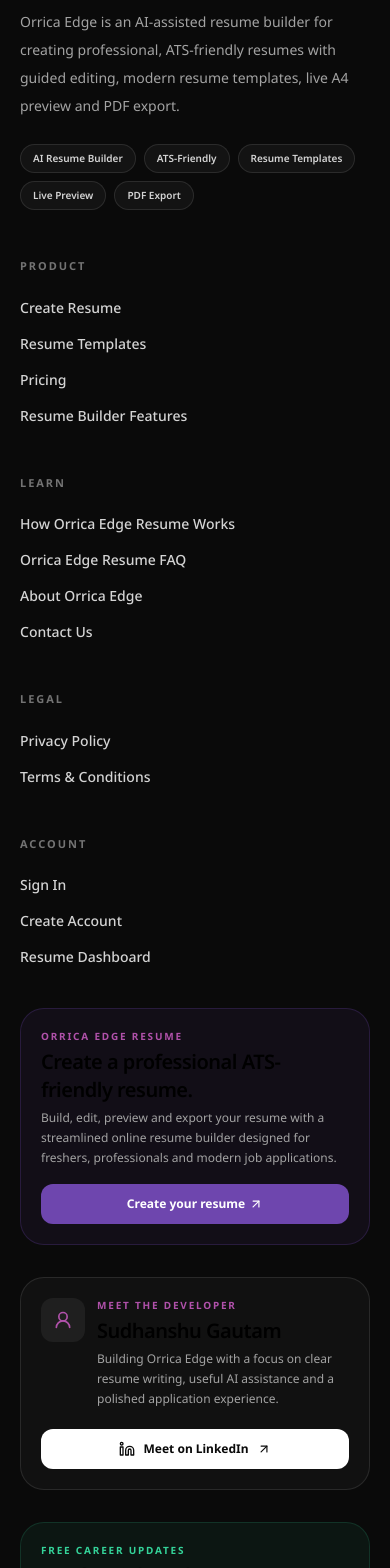
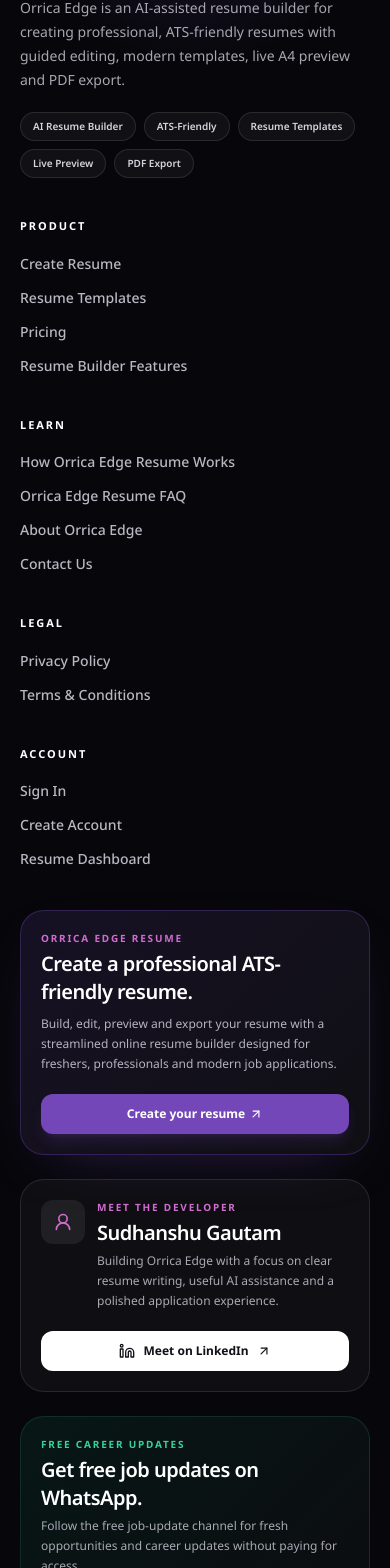
Before and after one commit to gautambetu540-droid/orrica-edge-resume-builder, a Next.js app: page / in a window 390 px wide. Shown: the part 7884-9452 px from the top of the page. Built offline with nearby package versions, Linux system fonts and the light colour scheme; no server answers; the database is empty.

Commit message:
Polish responsive footer and fix dark-theme text contrast

```diff
--- a/components/landing/SiteFooter.tsx
+++ b/components/landing/SiteFooter.tsx
@@ -13,47 +13,108 @@ const COLUMNS = [
 
 export function SiteFooter() {
   return (
-    <footer className="border-t border-black/[0.07] bg-neutral-950 text-white">
-      <div className="mx-auto max-w-7xl px-5 pb-10 pt-14 lg:px-8">
-        <div className="grid gap-12 lg:grid-cols-[1.35fr_1fr_1fr_1fr_1fr]">
-          <div>
-            <Link href="/" className="inline-flex items-center gap-2"><img src="/logo-orricaedge.png" alt="Orrica Edge AI Resume Builder" className="h-8 w-auto brightness-0 invert" /></Link>
-            <p className="mt-5 max-w-sm text-sm leading-7 text-neutral-400">Orrica Edge is an AI-assisted resume builder for creating professional, ATS-friendly resumes with guided editing, modern resume templates, live A4 preview and PDF export.</p>
-            <div className="mt-6 flex flex-wrap gap-2">{['AI Resume Builder', 'ATS-Friendly', 'Resume Templates', 'Live Preview', 'PDF Export'].map((item) => <span key={item} className="rounded-full border border-white/10 bg-white/[0.04] px-3 py-1.5 text-[10px] font-semibold text-neutral-300">{item}</span>)}</div>
+    <footer className="relative overflow-hidden border-t border-white/10 bg-[#07070b] text-white">
+      <div className="pointer-events-none absolute inset-x-0 top-0 h-40 bg-[radial-gradient(circle_at_50%_0%,rgba(110,70,174,.20),transparent_68%)]" />
+
+      <div className="relative mx-auto max-w-7xl px-5 pb-6 pt-12 sm:px-8 sm:pt-14 lg:px-8 lg:pt-16">
+        <div className="grid gap-10 lg:grid-cols-[1.45fr_repeat(4,minmax(0,1fr))] lg:gap-8">
+          <div className="min-w-0">
+            <Link href="/" className="inline-flex items-center gap-2">
+              <img src="/logo-orricaedge.png" alt="Orrica Edge AI Resume Builder" className="h-8 w-auto brightness-0 invert sm:h-9" />
+            </Link>
+            <p className="mt-4 max-w-md text-sm leading-6 text-[#a7a7b2] sm:leading-7">
+              Orrica Edge is an AI-assisted resume builder for creating professional, ATS-friendly resumes with guided editing, modern templates, live A4 preview and PDF export.
+            </p>
+            <div className="mt-5 flex flex-wrap gap-2">
+              {['AI Resume Builder', 'ATS-Friendly', 'Resume Templates', 'Live Preview', 'PDF Export'].map((item) => (
+                <span key={item} className="rounded-full border border-white/10 bg-white/[0.045] px-3 py-1.5 text-[10px] font-semibold text-[#d4d4dc]">
+                  {item}
+                </span>
+              ))}
+            </div>
           </div>
-          {COLUMNS.map((col) => <div key={col.title}><h3 className="text-[11px] font-black uppercase tracking-[0.18em] text-neutral-500">{col.title}</h3><ul className="mt-5 space-y-3">{col.links.map((link) => <li key={link.href}><Link href={link.href} className="group inline-flex text-sm font-medium text-neutral-300 transition-colors hover:text-white">{link.label}<ArrowUpRight className="ml-1 h-3 w-3 opacity-0 transition-opacity group-hover:opacity-100" /></Link></li>)}</ul></div>)}
+
+          {COLUMNS.map((col) => (
+            <div key={col.title} className="min-w-0">
+              <h3 className="!text-white text-[11px] font-black uppercase tracking-[0.18em]">{col.title}</h3>
+              <ul className="mt-4 space-y-2.5">
+                {col.links.map((link) => (
+                  <li key={link.href}>
+                    <Link href={link.href} className="group inline-flex max-w-full text-sm font-medium text-[#b8b8c3] transition-colors hover:text-white">
+                      <span className="truncate">{link.label}</span>
+                      <ArrowUpRight className="ml-1 h-3 w-3 shrink-0 opacity-0 transition-opacity group-hover:opacity-100" />
+                    </Link>
+                  </li>
+                ))}
+              </ul>
+            </div>
+          ))}
         </div>
 
-        <div className="mt-10 rounded-3xl border border-[#6E46AE]/25 bg-[#6E46AE]/[0.08] p-5 sm:p-6">
-          <div className="flex flex-col gap-4 sm:flex-row sm:items-center sm:justify-between">
-            <div><p className="text-[10px] font-black uppercase tracking-[0.18em] text-[#B051AA]">Orrica Edge Resume</p><h3 className="mt-1 text-xl font-semibold tracking-tight">Create a professional ATS-friendly resume.</h3><p className="mt-1 max-w-2xl text-xs leading-5 text-neutral-400">Build, edit, preview and export your resume with a streamlined online resume builder designed for freshers, professionals and modern job applications.</p></div>
-            <Link href="/resume/new" className="inline-flex shrink-0 items-center justify-center rounded-xl bg-[#6E46AE] px-5 py-3 text-xs font-black text-white transition-all hover:-translate-y-0.5 hover:bg-[#5d389c]">Create your resume <ArrowUpRight className="ml-1 h-3.5 w-3.5" /></Link>
+        <div className="mt-10 rounded-[24px] border border-[#8b5cf6]/25 bg-[linear-gradient(135deg,rgba(110,70,174,.16),rgba(255,255,255,.035))] p-5 shadow-[0_20px_60px_-35px_rgba(110,70,174,.55)] sm:mt-12 sm:rounded-[28px] sm:p-6">
+          <div className="flex flex-col gap-5 sm:flex-row sm:items-center sm:justify-between">
+            <div className="min-w-0">
+              <p className="text-[10px] font-black uppercase tracking-[0.18em] text-[#d06bd0]">Orrica Edge Resume</p>
+              <h3 className="!text-white mt-1 text-xl font-semibold tracking-tight sm:text-2xl">Create a professional ATS-friendly resume.</h3>
+              <p className="mt-2 max-w-2xl text-xs leading-5 text-[#b4b4bf] sm:text-sm">Build, edit, preview and export your resume with a streamlined online resume builder designed for freshers, professionals and modern job applications.</p>
+            </div>
+            <Link href="/resume/new" className="inline-flex w-full shrink-0 items-center justify-center rounded-xl bg-[#7447b8] px-5 py-3 text-xs font-black !text-white shadow-lg shadow-[#7447b8]/20 transition-all hover:-translate-y-0.5 hover:bg-[#8355c8] sm:w-auto">
+              Create your resume <ArrowUpRight className="ml-1 h-3.5 w-3.5" />
+            </Link>
           </div>
         </div>
 
-        <div className="mt-8 overflow-hidden rounded-3xl border border-white/10 bg-white/[0.03] p-5 sm:p-6">
+        <div className="mt-6 overflow-hidden rounded-[24px] border border-white/10 bg-white/[0.035] p-5 sm:mt-7 sm:rounded-[28px] sm:p-6">
           <div className="flex flex-col gap-5 sm:flex-row sm:items-center sm:justify-between">
-            <div className="flex items-start gap-3"><div className="flex h-11 w-11 shrink-0 items-center justify-center rounded-xl bg-white/[0.06] text-[#B051AA]"><UserRound className="h-5 w-5" /></div><div><p className="text-[10px] font-black uppercase tracking-[0.18em] text-[#B051AA]">Meet the developer</p><h3 className="mt-1 text-xl font-semibold tracking-tight">Sudhanshu Gautam</h3><p className="mt-1 max-w-2xl text-xs leading-5 text-neutral-400">Building Orrica Edge with a focus on clear resume writing, useful AI assistance and a polished application experience.</p></div></div>
-            <a href={LINKEDIN_URL} target="_blank" rel="noopener noreferrer" className="inline-flex shrink-0 items-center justify-center gap-2 rounded-xl bg-white px-5 py-3 text-xs font-black text-neutral-950 transition-all hover:-translate-y-0.5 hover:bg-[#E9E7F7]"><Linkedin className="h-4 w-4" /> Meet on LinkedIn <ArrowUpRight className="h-3.5 w-3.5" /></a>
+            <div className="flex min-w-0 items-start gap-3">
+              <div className="flex h-11 w-11 shrink-0 items-center justify-center rounded-xl bg-white/[0.07] text-[#d06bd0]"><UserRound className="h-5 w-5" /></div>
+              <div className="min-w-0">
+                <p className="text-[10px] font-black uppercase tracking-[0.18em] text-[#d06bd0]">Meet the developer</p>
+                <h3 className="!text-white mt-1 text-xl font-semibold tracking-tight">Sudhanshu Gautam</h3>
+                <p className="mt-1 max-w-2xl text-xs leading-5 text-[#a9a9b4]">Building Orrica Edge with a focus on clear resume writing, useful AI assistance and a polished application experience.</p>
+              </div>
+            </div>
+            <a href={LINKEDIN_URL} target="_blank" rel="noopener noreferrer" className="inline-flex w-full shrink-0 items-center justify-center gap-2 rounded-xl bg-white px-5 py-3 text-xs font-black !text-[#111118] transition-all hover:-translate-y-0.5 hover:bg-[#eeeaff] sm:w-auto">
+              <Linkedin className="h-4 w-4" /> Meet on LinkedIn <ArrowUpRight className="h-3.5 w-3.5" />
+            </a>
           </div>
         </div>
 
-        <div className="mt-8 overflow-hidden rounded-3xl border border-emerald-400/15 bg-emerald-400/[0.06] p-5 sm:p-6">
-          <div className="flex flex-col gap-4 sm:flex-row sm:items-center sm:justify-between">
-            <div><p className="text-[10px] font-black uppercase tracking-[0.18em] text-emerald-400">Free career updates</p><h3 className="mt-1 text-xl font-semibold tracking-tight">Get free job updates on WhatsApp.</h3><p className="mt-1 max-w-2xl text-xs leading-5 text-neutral-400">Follow the free job-update channel for fresh opportunities and career updates without paying for access.</p></div>
-            <a href={JOB_CHANNEL} target="_blank" rel="noreferrer" className="inline-flex shrink-0 items-center justify-center rounded-xl bg-emerald-500 px-5 py-3 text-xs font-black text-white transition-all hover:-translate-y-0.5 hover:bg-emerald-400">Follow free job updates <ArrowUpRight className="ml-1 h-3.5 w-3.5" /></a>
+        <div className="mt-6 overflow-hidden rounded-[24px] border border-emerald-400/15 bg-[linear-gradient(135deg,rgba(16,185,129,.09),rgba(255,255,255,.025))] p-5 sm:mt-7 sm:rounded-[28px] sm:p-6">
+          <div className="flex flex-col gap-5 sm:flex-row sm:items-center sm:justify-between">
+            <div className="min-w-0">
+              <p className="text-[10px] font-black uppercase tracking-[0.18em] text-emerald-400">Free career updates</p>
+              <h3 className="!text-white mt-1 text-xl font-semibold tracking-tight sm:text-2xl">Get free job updates on WhatsApp.</h3>
+              <p className="mt-1 max-w-2xl text-xs leading-5 text-[#a9a9b4]">Follow the free job-update channel for fresh opportunities and career updates without paying for access.</p>
+            </div>
+            <a href={JOB_CHANNEL} target="_blank" rel="noreferrer" className="inline-flex w-full shrink-0 items-center justify-center rounded-xl bg-emerald-500 px-5 py-3 text-xs font-black !text-white shadow-lg shadow-emerald-500/15 transition-all hover:-translate-y-0.5 hover:bg-emerald-400 sm:w-auto">
+              Follow free job updates <ArrowUpRight className="ml-1 h-3.5 w-3.5" />
+            </a>
           </div>
         </div>
 
-        <div className="mt-8 grid gap-4 border-y border-white/10 py-6 sm:grid-cols-3">
-          <div className="flex items-start gap-3"><div className="flex h-9 w-9 shrink-0 items-center justify-center rounded-xl bg-[#6E46AE]/15 text-[#B051AA]"><Sparkles className="h-4 w-4" /></div><div><div className="text-xs font-bold">AI resume writing assistance</div><div className="mt-1 text-[11px] leading-5 text-neutral-500">Improve summaries and experience wording while keeping your information truthful.</div></div></div>
-          <div className="flex items-start gap-3"><div className="flex h-9 w-9 shrink-0 items-center justify-center rounded-xl bg-emerald-500/10 text-emerald-400"><ShieldCheck className="h-4 w-4" /></div><div><div className="text-xs font-bold">ATS-friendly resume structure</div><div className="mt-1 text-[11px] leading-5 text-neutral-500">Keep important education, experience, skills and achievements easy to scan.</div></div></div>
-          <div className="flex items-start gap-3"><div className="flex h-9 w-9 shrink-0 items-center justify-center rounded-xl bg-white/5 text-neutral-300"><FileText className="h-4 w-4" /></div><div><div className="text-xs font-bold">Live resume preview and PDF</div><div className="mt-1 text-[11px] leading-5 text-neutral-500">Review your A4 layout and export a ready-to-send resume PDF.</div></div></div>
+        <div className="mt-7 grid gap-4 border-y border-white/10 py-6 sm:grid-cols-3 sm:gap-6">
+          <div className="flex items-start gap-3">
+            <div className="flex h-9 w-9 shrink-0 items-center justify-center rounded-xl bg-[#7447b8]/15 text-[#d06bd0]"><Sparkles className="h-4 w-4" /></div>
+            <div><div className="!text-white text-xs font-bold">AI resume writing assistance</div><div className="mt-1 text-[11px] leading-5 text-[#8f8f9b]">Improve summaries and experience wording while keeping your information truthful.</div></div>
+          </div>
+          <div className="flex items-start gap-3">
+            <div className="flex h-9 w-9 shrink-0 items-center justify-center rounded-xl bg-emerald-500/10 text-emerald-400"><ShieldCheck className="h-4 w-4" /></div>
+            <div><div className="!text-white text-xs font-bold">ATS-friendly resume structure</div><div className="mt-1 text-[11px] leading-5 text-[#8f8f9b]">Keep important education, experience, skills and achievements easy to scan.</div></div>
+          </div>
+          <div className="flex items-start gap-3">
+            <div className="flex h-9 w-9 shrink-0 items-center justify-center rounded-xl bg-white/5 text-[#d8d8e0]"><FileText className="h-4 w-4" /></div>
+            <div><div className="!text-white text-xs font-bold">Live resume preview and PDF</div><div className="mt-1 text-[11px] leading-5 text-[#8f8f9b]">Review your A4 layout and export a ready-to-send resume PDF.</div></div>
+          </div>
         </div>
 
-        <div className="flex flex-col justify-between gap-4 pt-6 sm:flex-row sm:items-center">
-          <div className="flex flex-wrap items-center gap-x-5 gap-y-2 text-[10px] text-neutral-500"><span>© {new Date().getFullYear()} Orrica Edge</span><span>AI Resume Builder · ATS Resume Maker</span><a href="mailto:info@orricaedge.com" className="transition-colors hover:text-white">info@orricaedge.com</a></div>
-          <Link href="/resume/new" className="inline-flex items-center gap-1.5 text-xs font-bold text-white hover:text-[#B051AA]">Build your resume <ArrowUpRight className="h-3.5 w-3.5" /></Link>
+        <div className="flex flex-col gap-4 pt-6 sm:flex-row sm:items-center sm:justify-between sm:gap-6">
+          <div className="flex flex-wrap items-center gap-x-5 gap-y-2 text-[10px] text-[#777783]">
+            <span>© {new Date().getFullYear()} Orrica Edge</span>
+            <span>AI Resume Builder · ATS Resume Maker</span>
+            <a href="mailto:info@orricaedge.com" className="transition-colors hover:text-white">info@orricaedge.com</a>
+          </div>
+          <Link href="/resume/new" className="inline-flex items-center gap-1.5 text-xs font-bold !text-white hover:text-[#d06bd0]">Build your resume <ArrowUpRight className="h-3.5 w-3.5" /></Link>
         </div>
       </div>
     </footer>
```
